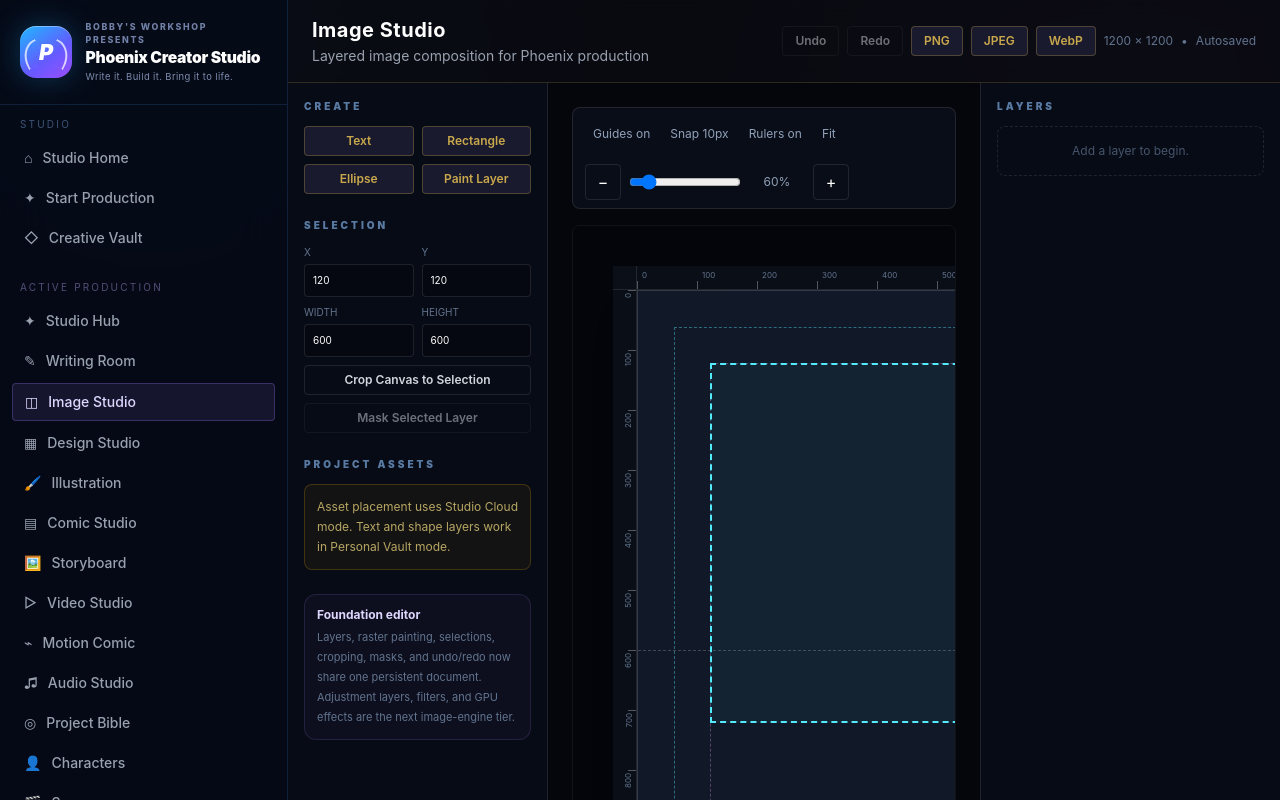
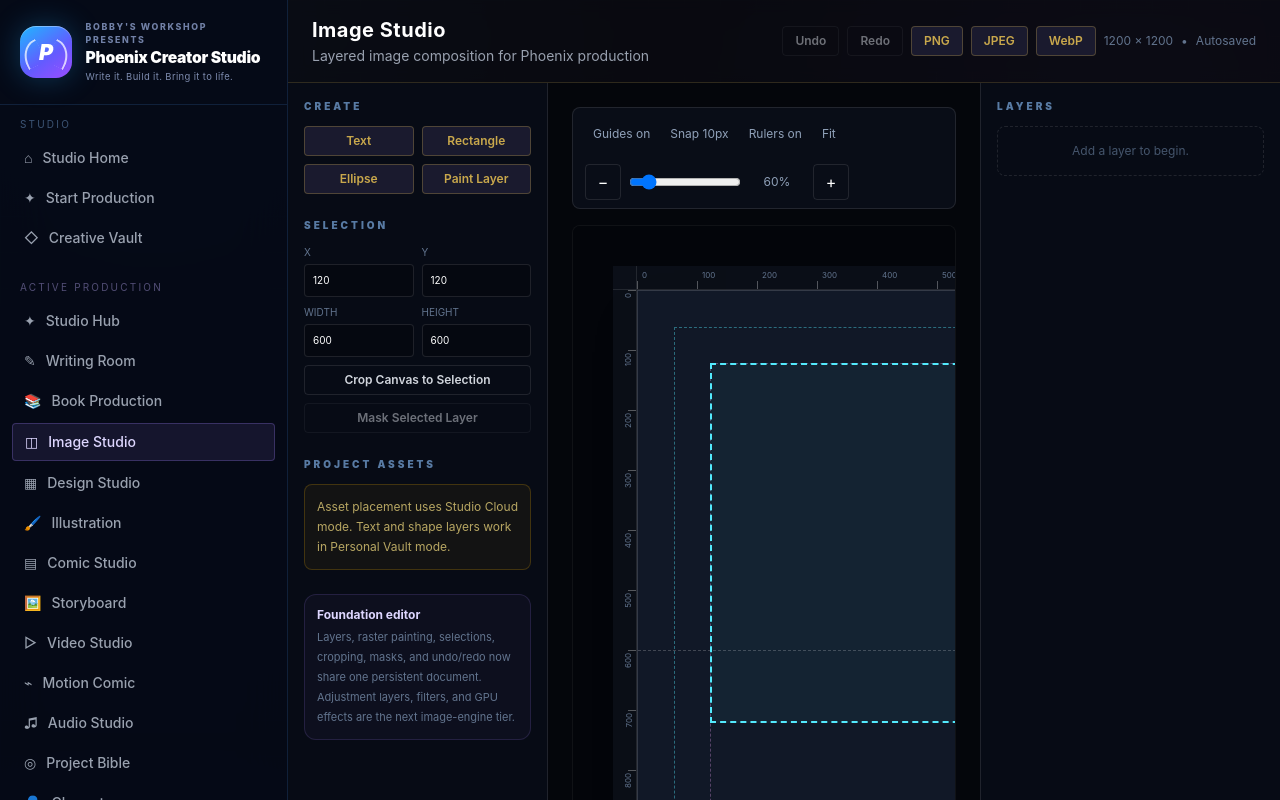
Before and after one commit to Bboy9090/SagaArchitect, a Next.js app: page /universe/1/image in a window 1280 px wide. Shown: the top 800 px of the page. Built offline with nearby package versions, Linux system fonts and the light colour scheme.

Commit message:
feat(book): add Book Production to project navigation

```diff
--- a/src/components/layout/Sidebar.tsx
+++ b/src/components/layout/Sidebar.tsx
@@ -25,6 +25,7 @@ export function Sidebar() {
   const universeNav: NavItem[] = universeId ? [
     { href: `/universe/${universeId}/studio`, label: 'Studio Hub', icon: '✦' },
     { href: `/universe/${universeId}/stories`, label: 'Writing Room', icon: '✎' },
+    { href: `/universe/${universeId}/book`, label: 'Book Production', icon: '📚' },
     { href: `/universe/${universeId}/image`, label: 'Image Studio', icon: '◫' },
     { href: `/universe/${universeId}/design`, label: 'Design Studio', icon: '▦' },
     { href: `/universe/${universeId}/illustrate`, label: 'Illustration', icon: '🖌️' },
```
